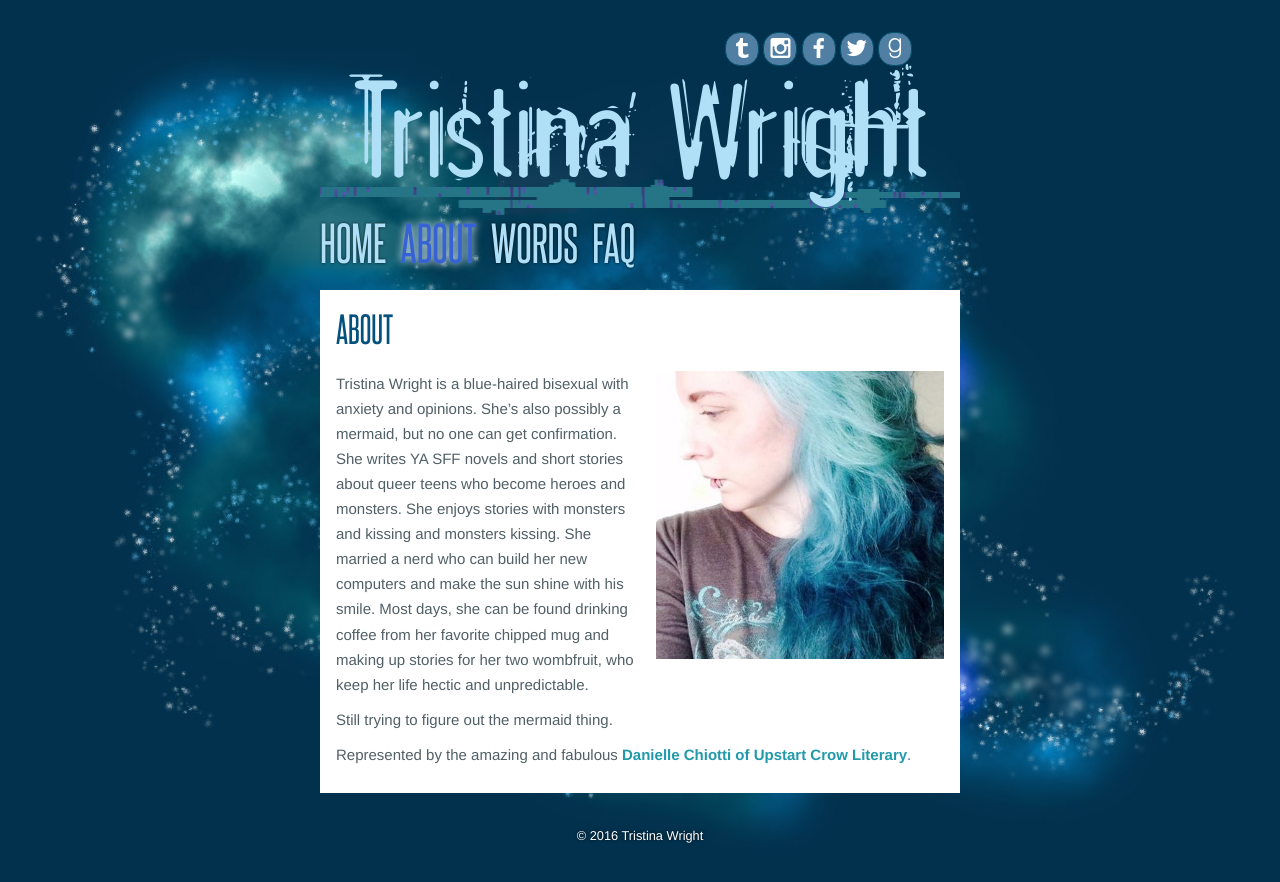
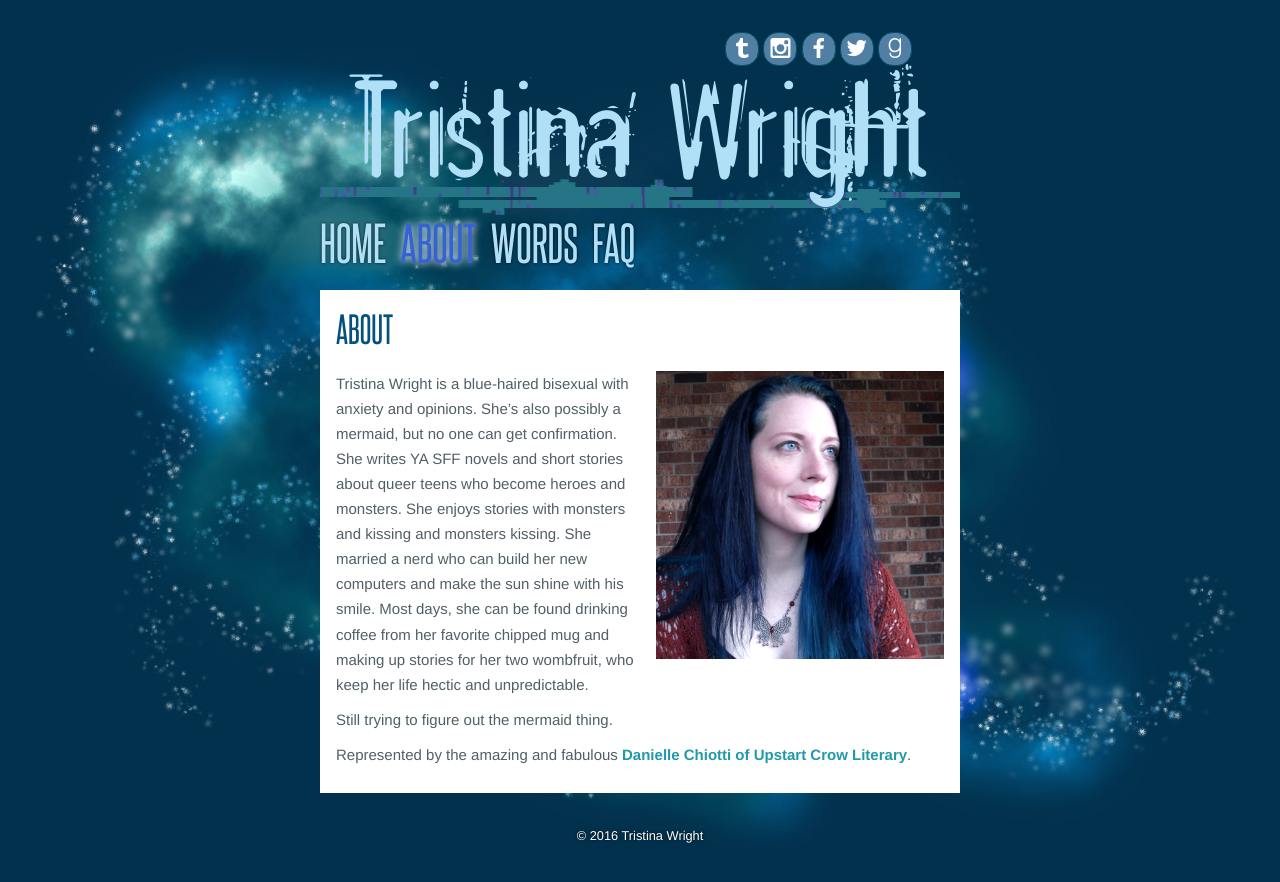
Before and after one commit to TristinaWright/tristinawright.github.io, a Jekyll site: the page built from _posts/static/2015-12-08-about.md, in a window 1280 px wide. Shown: the top 882 px of the page. Built offline with Jekyll 4.4.1, drawn with Linux system fonts in a browser that asks for light colours.

Commit message:
Updated 2015-12-08-about.md

```diff
--- a/_posts/static/2015-12-08-about.md
+++ b/_posts/static/2015-12-08-about.md
@@ -6,7 +6,8 @@ title: About
 ---
 
 
-![Tristina Wright]({{site.baseurl}}/media/w3sPSp6C_400x400.jpg){:class="img-right"}
+
+![Tristina Wright]({{site.baseurl}}/media/SiteImage.png){:class="img-right"}
 Tristina Wright is a blue-haired bisexual with anxiety and opinions. She’s also possibly a mermaid, but no one can get confirmation. She writes YA SFF novels and short stories about queer teens who become heroes and monsters. She enjoys stories with monsters and kissing and monsters kissing. She married a nerd who can build her new computers and make the sun shine with his smile. Most days, she can be found drinking coffee from her favorite chipped mug and making up stories for her two wombfruit, who keep her life hectic and unpredictable.
 
 Still trying to figure out the mermaid thing.
```
